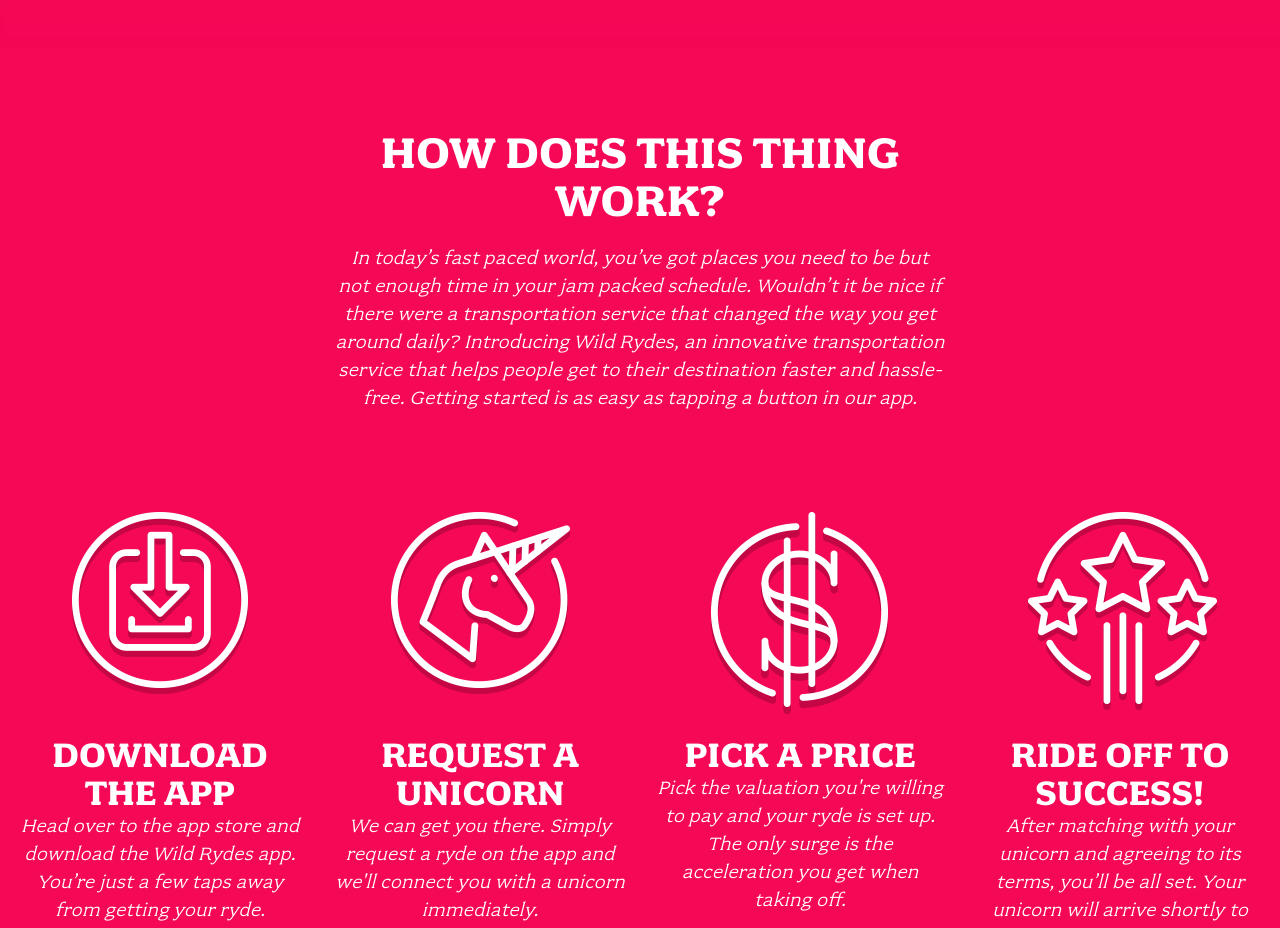
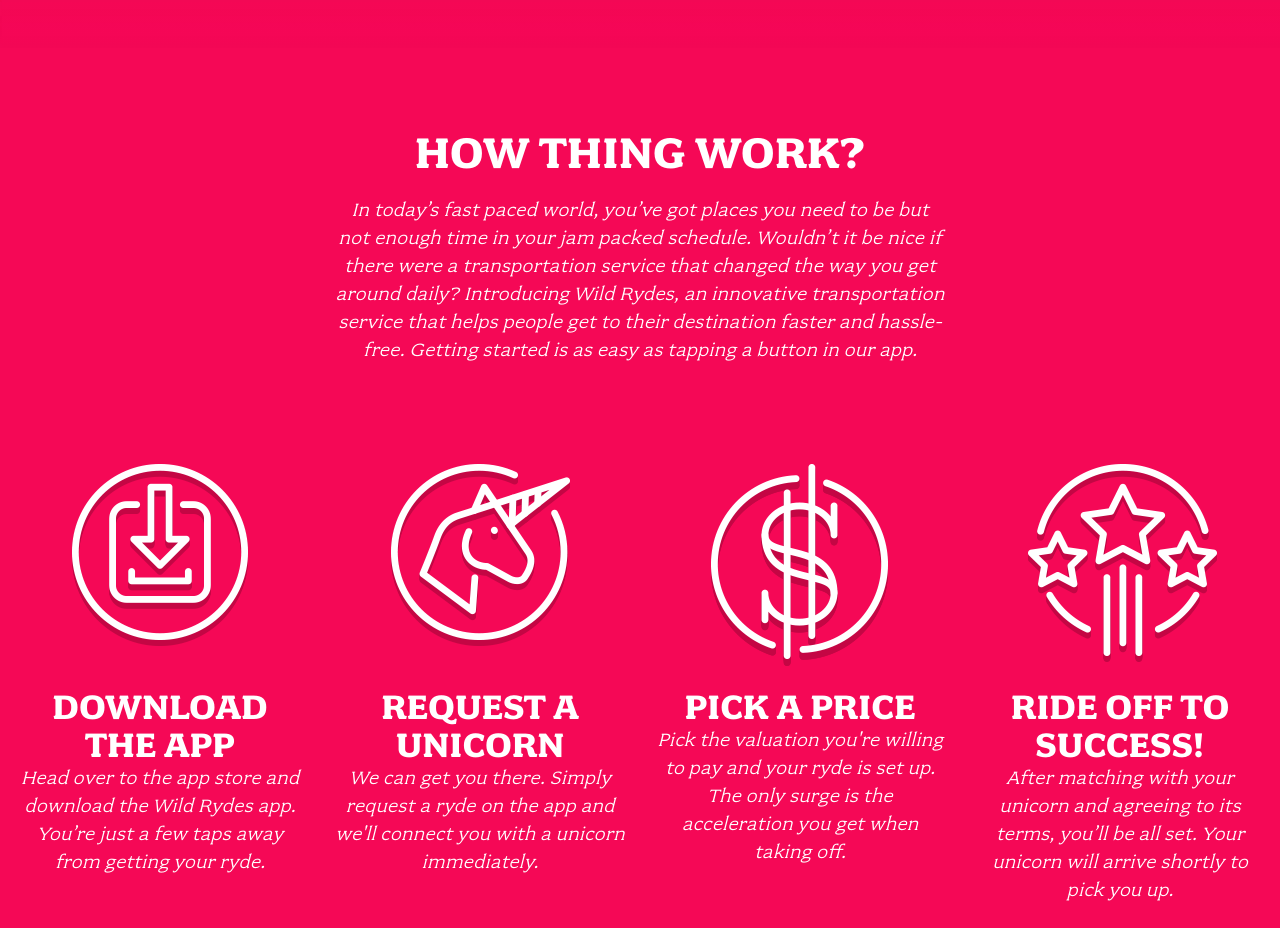
Before and after one commit to searilf/wildrydes-site, a plain HTML site: page index.html in a window 1280 px wide. Shown: the part 900-1828 px from the top of the page. Drawn offline with Linux system fonts and the light colour scheme.

Commit message:
Update index.html

```diff
--- a/index.html
+++ b/index.html
@@ -30,7 +30,7 @@
 
   <section class="home-about">
     <div class="row column large-9 xlarge-6 xxlarge-4">
-      <h2 class="section-title">How Does This Thing Work?</h2>
+      <h2 class="section-title">How Thing Work?</h2>
       <p class="content">
         In today’s fast paced world, you’ve got places you need to be but not enough time in your jam packed schedule. Wouldn’t it be nice if there were a transportation service that changed the way you get around daily? Introducing Wild Rydes, an innovative transportation service that helps people get to their destination faster and hassle-free. Getting started is as easy as tapping a button in our app.
       </p>
```
